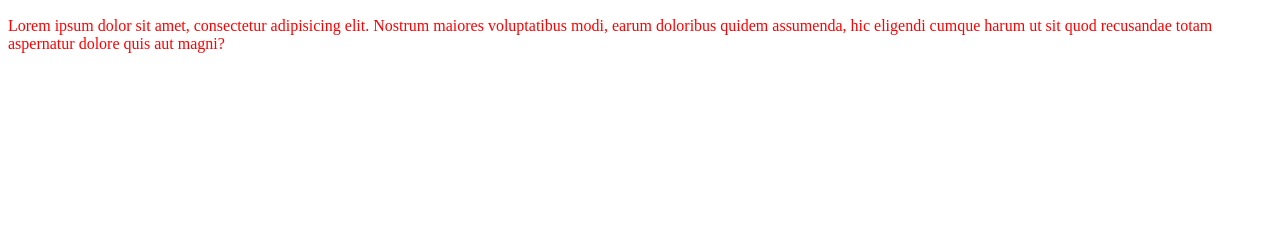
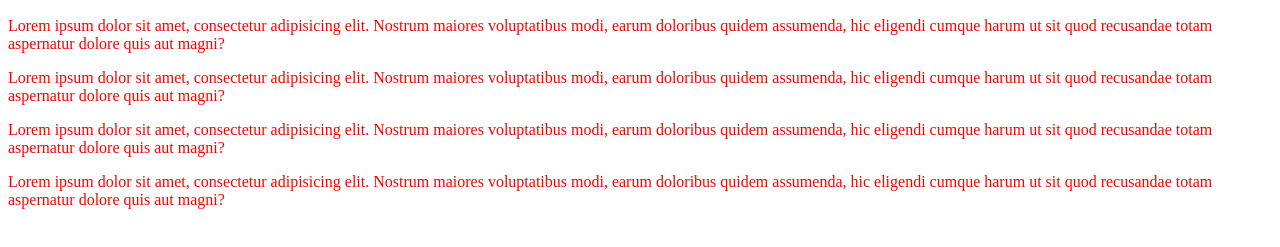
Before and after one commit to ChiayuPeng/gitproject_test, a plain HTML site: page index.html in a window 1280 px wide. Shown: the part 127-374 px from the top of the page. Drawn offline with Linux system fonts and the light colour scheme.

Commit message:
新增內容

```diff
--- a/index.html
+++ b/index.html
@@ -13,6 +13,15 @@
     <h2>副標題副標題副標題副標題</h2>
     <p>Lorem ipsum dolor sit amet, consectetur adipisicing elit. Nostrum maiores voluptatibus modi, earum doloribus
         quidem assumenda, hic eligendi cumque harum ut sit quod recusandae totam aspernatur dolore quis aut magni?</p>
+
+    <p>Lorem ipsum dolor sit amet, consectetur adipisicing elit. Nostrum maiores voluptatibus modi, earum doloribus
+        quidem assumenda, hic eligendi cumque harum ut sit quod recusandae totam aspernatur dolore quis aut magni?</p>
+
+    <p>Lorem ipsum dolor sit amet, consectetur adipisicing elit. Nostrum maiores voluptatibus modi, earum doloribus
+        quidem assumenda, hic eligendi cumque harum ut sit quod recusandae totam aspernatur dolore quis aut magni?</p>
+
+    <p>Lorem ipsum dolor sit amet, consectetur adipisicing elit. Nostrum maiores voluptatibus modi, earum doloribus
+        quidem assumenda, hic eligendi cumque harum ut sit quod recusandae totam aspernatur dolore quis aut magni?</p>
 </body>
 
 </html>
```
